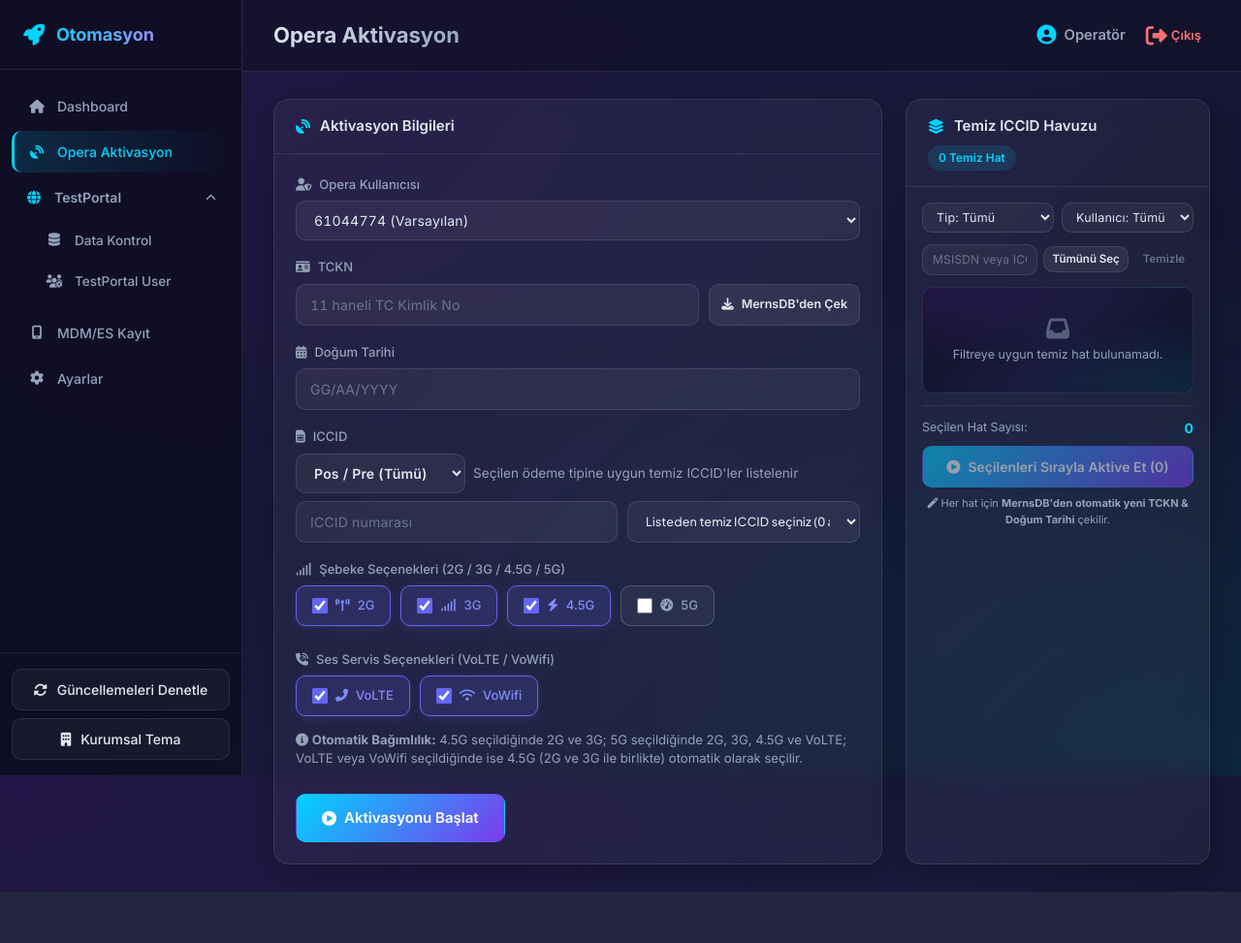
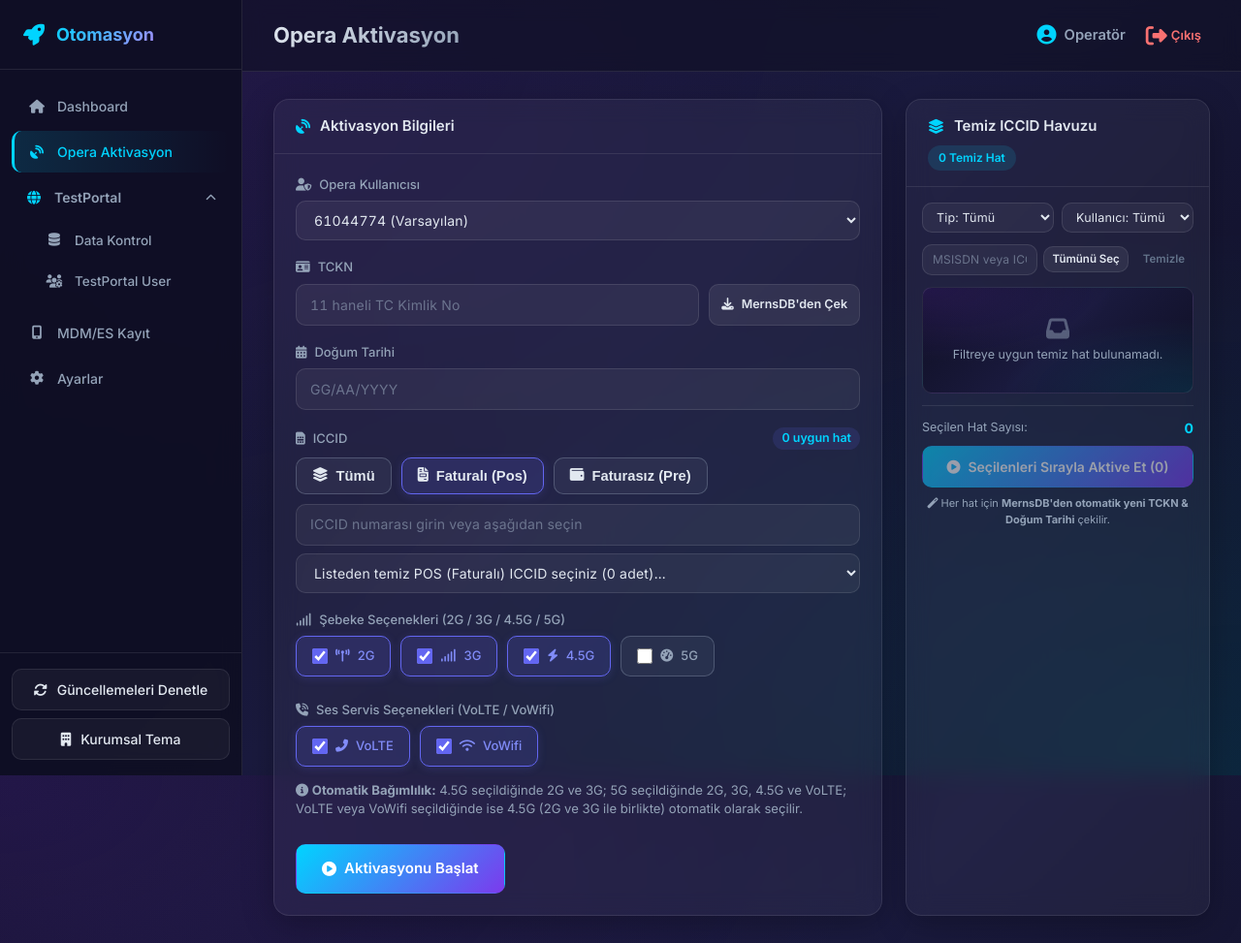
Before and after one commit to Odesyus/WorkAutomation, a Flask app: page /opera in a window 1280 px wide. Shown: the whole page at 97% size. Before the commit the page ends 920 px from the top, so only its background shows below. Run offline with Flask 3, Linux system fonts and the light colour scheme; the visitor is signed in with stand-in values (Sample User, id 1).

Commit message:
Opera tekli ICCID secim alani tasarimi ve okunabilirligi iyilestirildi

```diff
--- a/templates/opera.html
+++ b/templates/opera.html
@@ -44,24 +44,41 @@
                 </div>
 
                 <div class="form-group">
-                    <label for="iccid"><i class="fas fa-sim-card"></i> ICCID</label>
-                    <div style="display: flex; gap: 8px; margin-bottom: 8px;">
-                        <select id="pospre-filter-select" onchange="filterIccidSelect(this.value)" style="width: auto; min-width: 175px; font-weight: 600;">
-                            <option value="all">Pos / Pre (Tümü)</option>
-                            <option value="Pos" selected>Faturalı (Pos)</option>
-                            <option value="Pre">Faturasız (Pre)</option>
-                        </select>
-                        <span style="font-size: 0.85rem; color: var(--text-muted); align-self: center;">
-                            Seçilen ödeme tipine uygun temiz ICCID'ler listelenir
+                    <div style="display: flex; align-items: center; justify-content: space-between; margin-bottom: 8px; gap: 8px; flex-wrap: wrap;">
+                        <label for="iccid" style="margin-bottom: 0;"><i class="fas fa-sim-card"></i> ICCID</label>
+                        <span id="single-iccid-count" style="font-size: 0.78rem; padding: 2px 9px; border-radius: 999px; background: rgba(99, 102, 241, 0.14); color: var(--primary); font-weight: 600;">
+                            {{ (test_lines or [])|length }} uygun hat
                         </span>
                     </div>
-                    <div class="input-with-select">
-                        <input type="text" id="iccid" name="iccid" placeholder="ICCID numarası" required>
-                        <select id="iccid-select" onchange="selectICCID(this.value)" title="Temiz ICCID'ler">
+
+                    <div class="pref-chip-group" id="pospre-chip-group" style="margin-bottom: 10px;">
+                        <button type="button" class="pref-chip" data-pospre="all" onclick="filterIccidSelect('all')" style="cursor: pointer; color: inherit;">
+                            <i class="fas fa-layer-group"></i>
+                            <span>Tümü</span>
+                        </button>
+                        <button type="button" class="pref-chip active" data-pospre="Pos" onclick="filterIccidSelect('Pos')" style="cursor: pointer; color: inherit;">
+                            <i class="fas fa-file-invoice"></i>
+                            <span>Faturalı (Pos)</span>
+                        </button>
+                        <button type="button" class="pref-chip" data-pospre="Pre" onclick="filterIccidSelect('Pre')" style="cursor: pointer; color: inherit;">
+                            <i class="fas fa-wallet"></i>
+                            <span>Faturasız (Pre)</span>
+                        </button>
+                    </div>
+
+                    <div style="display: flex; flex-direction: column; gap: 8px;">
+                        <div style="position: relative;">
+                            <input type="text" id="iccid" name="iccid" placeholder="ICCID numarası girin veya aşağıdan seçin" required oninput="updateSingleIccidMeta()" style="padding-right: 34px; font-family: var(--font-mono, monospace);">
+                            <button type="button" id="btn-clear-iccid" onclick="clearSingleIccid()" title="Temizle" style="display: none; position: absolute; right: 8px; top: 50%; transform: translateY(-50%); background: transparent; border: none; color: var(--text-muted); cursor: pointer; padding: 4px 6px; font-size: 0.9rem;">
+                                <i class="fas fa-times"></i>
+                            </button>
+                        </div>
+
+                        <select id="iccid-select" onchange="selectICCID(this.value)" title="Temiz ICCID'ler" style="width: 100%;">
                             <option value="">Listeden temiz ICCID seçiniz ({{ (test_lines or [])|length }} adet)...</option>
                             {% if test_lines %}
                                 {% for line in test_lines %}
-                                <option value="{{ line.iccid }}" data-pospre="{{ line.pos_pre or '-' }}" data-msisdn="{{ line.msisdn }}">
+                                <option value="{{ line.iccid }}" data-pospre="{{ line.pos_pre or '-' }}" data-msisdn="{{ line.msisdn }}" data-owner="{{ line.owner or '' }}">
                                     [{{ line.owner }}] {{ line.msisdn }} — {{ line.iccid }} ({{ line.pos_pre or '-' }})
                                 </option>
                                 {% endfor %}
@@ -71,6 +88,8 @@
                                 {% endfor %}
                             {% endif %}
                         </select>
+
+                        <div id="single-iccid-meta" style="display: none; align-items: center; gap: 8px; flex-wrap: wrap; padding: 6px 10px; border-radius: 6px; background: rgba(16, 185, 129, 0.08); border: 1px solid rgba(16, 185, 129, 0.25); font-size: 0.8rem; color: var(--text-muted);"></div>
                     </div>
                 </div>
 
@@ -361,6 +380,58 @@
 
     function selectICCID(value) {
         if (value) document.getElementById('iccid').value = value;
+        updateSingleIccidMeta();
+    }
+
+    function clearSingleIccid() {
+        const input = document.getElementById('iccid');
+        const sel = document.getElementById('iccid-select');
+        if (input) input.value = '';
+        if (sel) sel.value = '';
+        updateSingleIccidMeta();
+    }
+
+    function updateSingleIccidMeta() {
+        const input = document.getElementById('iccid');
+        const clearBtn = document.getElementById('btn-clear-iccid');
+        const metaBox = document.getElementById('single-iccid-meta');
+        const val = (input?.value || '').trim();
+
+        if (clearBtn) clearBtn.style.display = val ? 'inline-flex' : 'none';
+        if (!metaBox) return;
+
+        const match = allIccidOptions.find(i => i.value === val) || rawCleanLines.find(l => l.iccid === val);
+        if (!val || !match) {
+            metaBox.style.display = 'none';
+            metaBox.innerHTML = '';
+            return;
+        }
+        const msisdn = match.msisdn || '-';
+        const pospre = match.pospre || match.pos_pre || '-';
+        const owner = match.owner || '';
+        const isPos = String(pospre).toLowerCase() === 'pos';
+        const badgeStyle = isPos
+            ? 'background: rgba(59, 130, 246, 0.16); color: #3b82f6;'
+            : 'background: rgba(16, 185, 129, 0.16); color: #10b981;';
+        metaBox.innerHTML = `
+            <i class="fas fa-check-circle" style="color: #10b981;"></i>
+            <strong style="color: var(--text); font-family: var(--font-mono, monospace);">${escapeHtml(msisdn)}</strong>
+            <span style="padding: 1px 7px; border-radius: 4px; font-weight: 600; ${badgeStyle}">${escapeHtml(pospre)}</span>
+            ${owner ? `<span>· ${escapeHtml(owner)}</span>` : ''}
+        `;
+        metaBox.style.display = 'flex';
+    }
+
+    function usePoolLineInSingle(iccidVal) {
+        const line = rawCleanLines.find(l => l.iccid === iccidVal);
+        const pospre = line?.pos_pre || 'all';
+        filterIccidSelect(pospre === 'Pos' || pospre === 'Pre' ? pospre : 'all');
+        const input = document.getElementById('iccid');
+        const sel = document.getElementById('iccid-select');
+        if (input) input.value = iccidVal;
+        if (sel) sel.value = iccidVal;
+        updateSingleIccidMeta();
+        showToast(`${line?.msisdn || iccidVal} tekli aktivasyon formuna aktarıldı.`, 'info');
     }
 
     let allIccidOptions = [];
@@ -369,20 +440,21 @@
         if (!sel) return;
         allIccidOptions = Array.from(sel.querySelectorAll('option[value]:not([value=""])')).map(opt => ({
             value: opt.value,
-            text: opt.textContent,
+            text: opt.textContent.trim(),
             pospre: opt.getAttribute('data-pospre') || '-',
-            msisdn: opt.getAttribute('data-msisdn') || ''
+            msisdn: opt.getAttribute('data-msisdn') || '',
+            owner: opt.getAttribute('data-owner') || ''
         }));
-        const savedPosPre = localStorage.getItem('opera_pospre_filter') || 'all';
-        const filterSel = document.getElementById('pospre-filter-select');
-        if (filterSel) {
-            filterSel.value = savedPosPre;
-            filterIccidSelect(savedPosPre);
-        }
+        const savedPosPre = localStorage.getItem('opera_pospre_filter') || 'Pos';
+        filterIccidSelect(savedPosPre);
+        updateSingleIccidMeta();
     }
 
     function filterIccidSelect(pospre) {
         localStorage.setItem('opera_pospre_filter', pospre);
+        document.querySelectorAll('#pospre-chip-group .pref-chip').forEach(btn => {
+            btn.classList.toggle('active', btn.getAttribute('data-pospre') === pospre);
+        });
         const sel = document.getElementById('iccid-select');
         if (!sel) return;
         const currentVal = document.getElementById('iccid').value.trim();
@@ -403,6 +475,8 @@
         });
 
         defaultOpt.textContent = `Listeden ${placeholderText} seçiniz (${filtered.length} adet)...`;
+        const countBadge = document.getElementById('single-iccid-count');
+        if (countBadge) countBadge.textContent = `${filtered.length} uygun hat`;
 
         filtered.forEach(item => {
             const opt = document.createElement('option');
@@ -410,6 +484,7 @@
             opt.textContent = item.text;
             opt.setAttribute('data-pospre', item.pospre);
             opt.setAttribute('data-msisdn', item.msisdn);
+            opt.setAttribute('data-owner', item.owner);
             sel.appendChild(opt);
         });
 
@@ -417,6 +492,7 @@
         if (currentVal && !filtered.some(i => i.value === currentVal)) {
             document.getElementById('iccid').value = '';
         }
+        updateSingleIccidMeta();
     }
 
     function getFilteredPoolLines() {
@@ -478,6 +554,9 @@
                             ${escapeHtml(line.iccid)}
                         </div>
                     </div>
+                    <button type="button" onclick="event.stopPropagation(); usePoolLineInSingle('${escapeHtml(line.iccid)}')" title="Tekli aktivasyon formuna aktar" style="background: rgba(99, 102, 241, 0.12); border: 1px solid rgba(99, 102, 241, 0.25); color: var(--primary); border-radius: 6px; padding: 5px 8px; cursor: pointer; font-size: 11px; flex-shrink: 0;">
+                        <i class="fas fa-arrow-left"></i>
+                    </button>
                 </div>
             `;
         });
```
